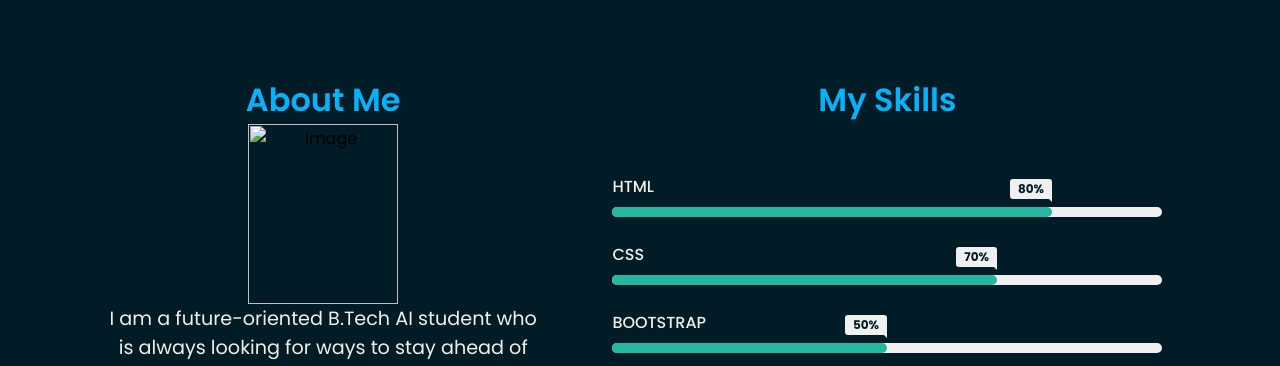
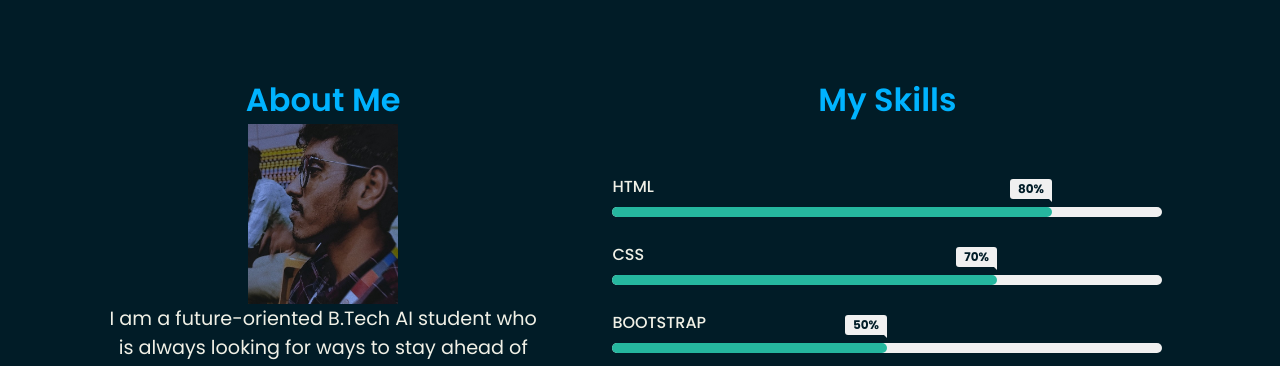
Before and after one commit to Hemeshk2004/Hemeshk2004.github.io, a plain HTML site: page index.html in a window 1280 px wide. Shown: the part 820-1186 px from the top of the page. Drawn offline with nearby package versions, Linux system fonts and the light colour scheme; a script that the page names is missing.

Commit message:
Update index.html

```diff
--- a/index.html
+++ b/index.html
@@ -49,7 +49,7 @@
           <div>
             <h1 class="about-heading">About Me</h1>
           </div>
-          <img src="hemesh.png" alt="image" />
+          <img src="hemesh.jpg" alt="image" />
           <p>
             I am a future-oriented B.Tech AI student who is always looking for ways to stay ahead of the curve. I believe that learning new technologies is one of the best ways to do this. These skills will help me succeed in my career.
           </p>
```
